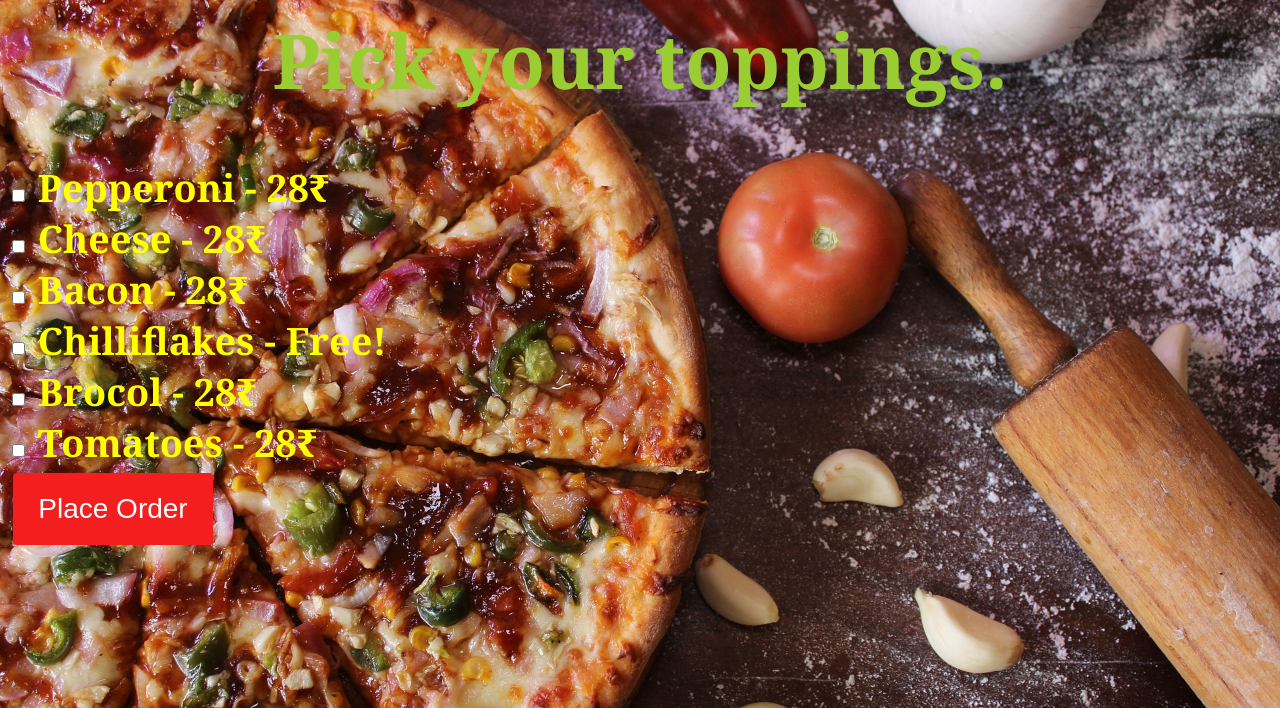
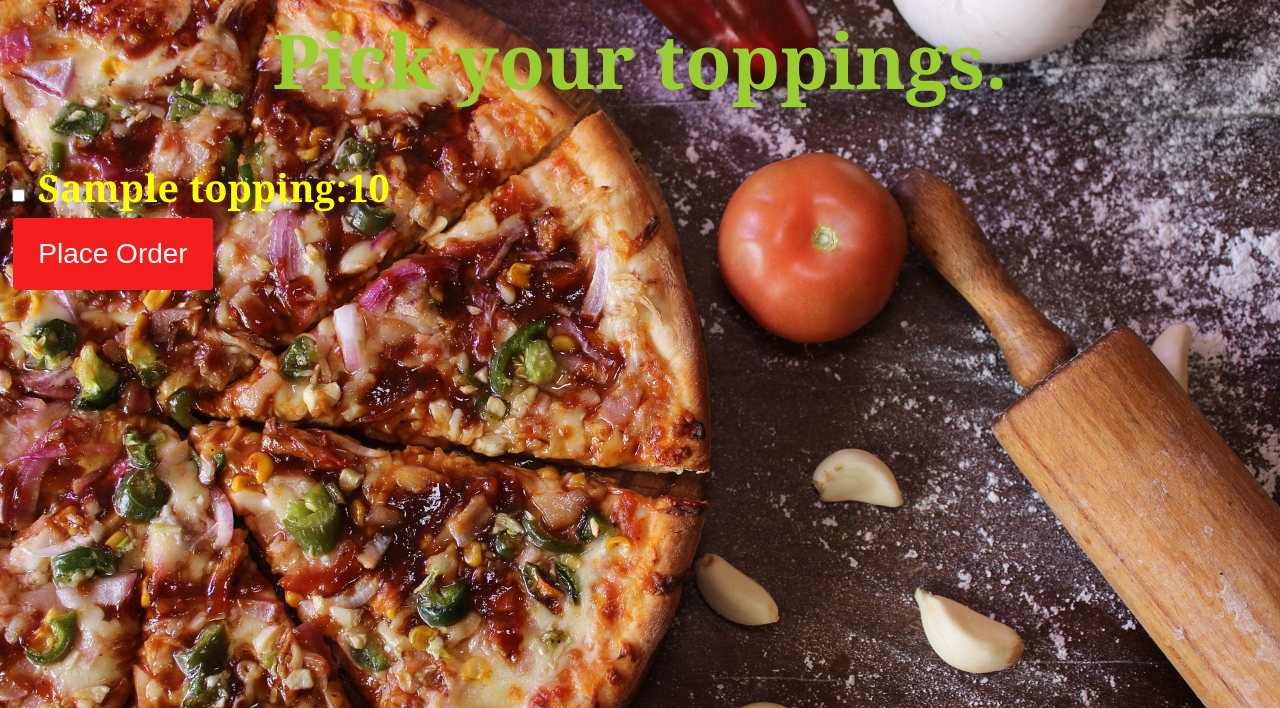
Before and after one commit to Rohith04MVK/Pizza-ordering-website, a Flask app: template Web Dev/templates/order.html in a window 1280 px wide. Shown: the top 708 px of the page. Run offline with Flask 2, Linux system fonts and the light colour scheme; the template is opened without the code that fills it: most values are stand-ins (such as "Sample title", 1, 10 or a date in 2020).

Commit message:
Add files via upload

```diff
--- a/Web Dev/app.py
+++ b/Web Dev/app.py
@@ -25,7 +25,7 @@ def get_pincode():
 
 def pizza_validate(form, field):
     if field.data not in pizza:
-        raise ValidationError('Invalid input')
+        raise ValidationError('Enter the right name if the pizza')
 
 
 app = Flask(__name__)
@@ -65,20 +65,22 @@ def welcome():
 @app.route('/menu', methods=['GET', 'POST'])
 def menu():
     form = pizza_form()
+    pizzas = price
     global piz
     piz = form.pizza.data
     if form.validate_on_submit():
         return redirect(url_for('order'))
-    return render_template('menu.html', form=form)
+    return render_template('menu.html', form=form, pizzas=pizzas)
 
 
 @app.route('/order', methods=['GET', 'POST'])
 def order():
-    global top
+    global top # scope of this variable is global
+    toppin = toppings_price
     top = (request.form.getlist('checkbox1'))
     if request.method == 'POST' and len(top) <= 4:
         return redirect(url_for('done'))
-    return render_template('order.html')
+    return render_template('order.html', toppin=toppin)
 
 
 @app.route('/done')
--- a/Web Dev/templates/order.html
+++ b/Web Dev/templates/order.html
@@ -25,36 +25,12 @@
         style="color: yellowgreen; text-align: center; font-size: 2cm; font-family: Georgia, 'Times New Roman', Times, serif;">
         Pick your toppings. </h1>
     <form method="POST" action="{{ url_for('order') }}">
-
+    {% for topping, price in toppin.items() %}
         <div><input type="checkbox" id="vehicle1" class="lagreCheckbox" name="checkbox1" value="Pepperoni"><label
                 style="font-size: 1cm; color: yellow; font-family: Georgia, 'Times New Roman', Times, serif; height: 20px; width: 20px;"
-                for="vehicle1"> <b>Pepperoni - 28₹</b>
+                for="vehicle1"> <b>{{ topping }}:{{ price }}</b>
             </label> </div>
-
-            <div><input type="checkbox" id="vehicle1" name="checkbox1" value="Cheese"><label
-                style="font-size: 1cm; color: yellow; font-family: Georgia, 'Times New Roman', Times, serif;"
-                for="vehicle1">
-                <b> Cheese - 28₹
-            </label> </div>
-
-        <div><input type="checkbox" id="vehicle1" name="checkbox1" value="Bacon"><label
-                style="font-size: 1cm; color: yellow; font-family: Georgia, 'Times New Roman', Times, serif;"
-                for="vehicle1">
-                <b> Bacon - 28₹
-            </label> </div>
-        <div><input type="checkbox" id="vehicle1" name="checkbox1" value="Chilliflakes"><label
-                style="font-size: 1cm; color: yellow; font-family: Georgia, 'Times New Roman', Times, serif;"
-                for="vehicle1">
-                <b> Chilliflakes - Free!
-            </label> </div>
-        <div><input type="checkbox" id="vehicle1" name="checkbox1" value="Brocol"><label
-                style="font-size: 1cm; color: yellow; font-family: Georgia, 'Times New Roman', Times, serif;"
-                for="vehicle1"> <b>Brocol - 28₹
-            </label> </div>
-        <div><input type="checkbox" id="checkbox1" name="vehicle1" value=Tomatoes""><label
-                style="font-size: 1cm; color: yellow; font-family: Georgia, 'Times New Roman', Times, serif;"
-                for="vehicle1"> <b>Tomatoes - 28₹
-            </label> </div>
+    {% endfor %}
         <div><input type="submit" class="button" value='Place Order'>
         </div>
     </form>
```
Also changed, not shown: Web Dev/templates/menu.html (+7 -13 lines).
